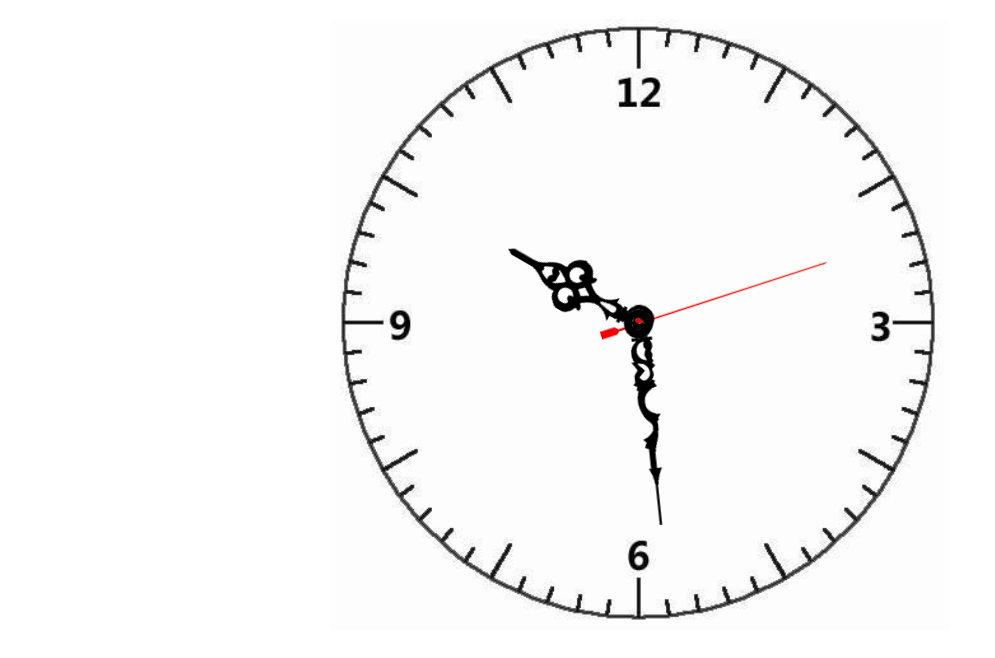
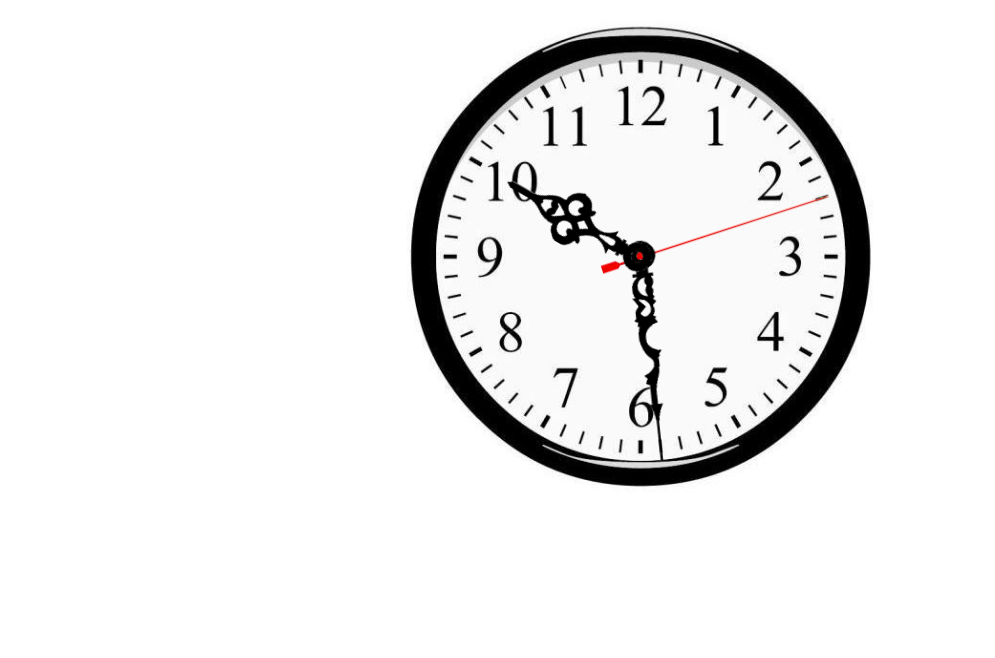
Before and after one commit to ty1hc/ty1hc.github.io, a plain HTML site: page index.html in a window 1280 px wide. Shown: the part 70-728 px from the top of the page, without its empty margins (0-995 px from the left). Drawn offline with Linux system fonts and the light colour scheme.

Commit message:
clock back Img

```diff
--- a/index.html
+++ b/index.html
@@ -30,7 +30,7 @@
     div.box{
         width: 620px;
         height: 620px;
-        background: url("img/time.jpg") no-repeat;
+        background: url("img/timeb.jpg") no-repeat;
         background-size: 100%;
         margin: 20px auto;
         position: relative;
@@ -43,24 +43,24 @@
         width: 58px;
         height: 208px;
         background: url("img/time_1.png") no-repeat -8px -44px;
-        left: calc(50% - 29px);
-        top: 130px;
+        left: calc(50% - 30px);
+        top: 63px;
         transform-origin: center 174px;
     }
     div.box span:nth-child(2){
         width: 32px;
         height: 228px;
         background: url("img/time_1.png") no-repeat -72px -10px;
-        left: calc(50% - 16px);
-        top: 97px;
+        left: calc(50% - 15px);
+        top: 33px;
         transform-origin: center 205px;
     }
     div.box span:nth-child(1){
         width: 14px;
         height: 238px;
         background: url("img/time_1.png") no-repeat -131px -0px;
-        left: calc(50% - 8px);
-        top: 106px;
+        left: calc(50% - 7px);
+        top: 40px;
         transform-origin: center 198px;
     }
 </style>
```
Also changed, not shown: img/timeb.jpg (added).
